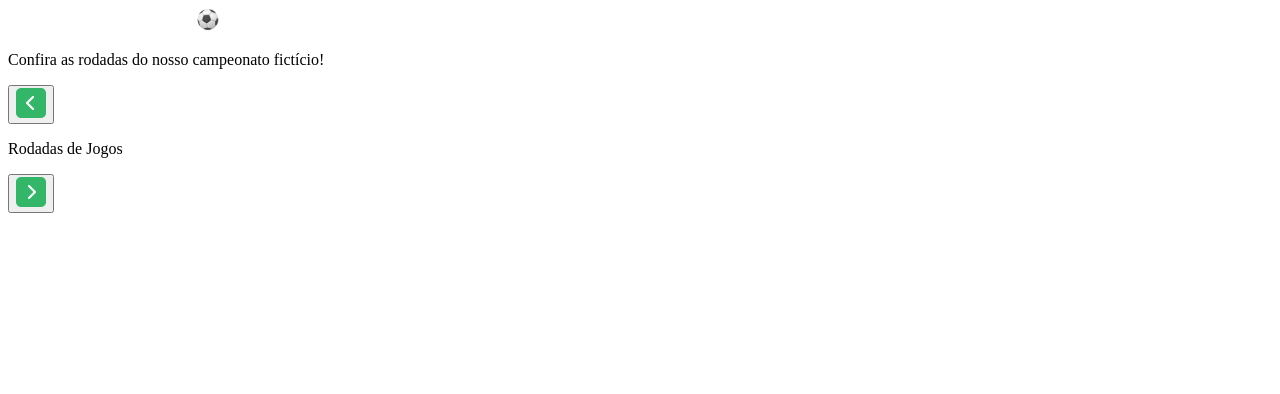
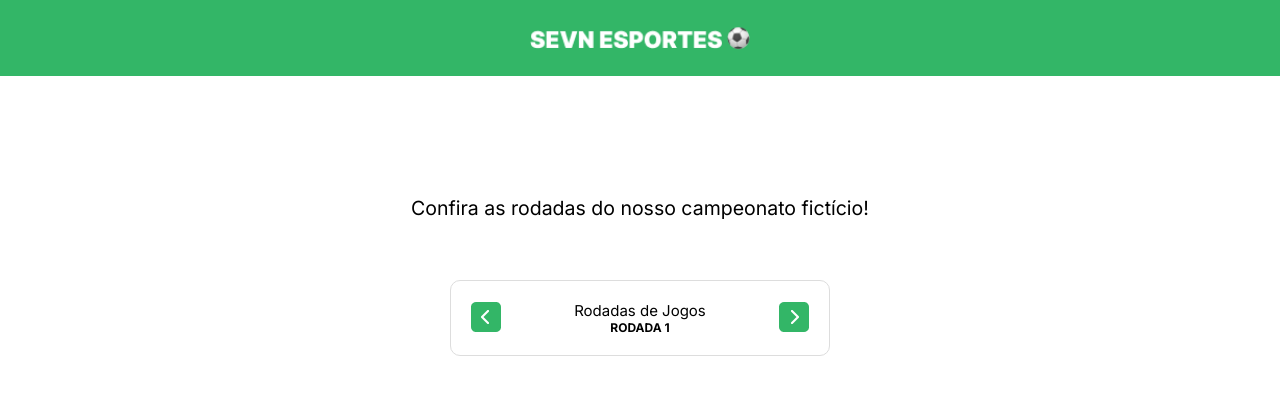
Before and after one commit to AxLBR/sevn-esportes-teste, a plain HTML site: page index.html in a window 1280 px wide. Drawn offline with Linux system fonts and the light colour scheme.

Commit message:
estilização da página / criação do card

```diff
--- a/index.html
+++ b/index.html
@@ -4,6 +4,10 @@
         <meta charset="UTF-8">
         <meta name="viewport" content="width=device-width, initial-scale=1.0">
         <title>Sevn Esportes</title>
+        <link href="./src/css/styles.css" rel="stylesheet">
+        <link rel="preconnect" href="https://fonts.googleapis.com">
+        <link rel="preconnect" href="https://fonts.gstatic.com" crossorigin>
+        <link href="https://fonts.googleapis.com/css2?family=Inter:wght@400;700&display=swap" rel="stylesheet">
         <link rel="icon" href="./src/images/favicon.ico">
     </head>
 
@@ -13,7 +17,7 @@
         </header>
 
         <main>
-            <p>Confira as rodadas do nosso campeonato fictício!</p>
+            <p class="mainDescription">Confira as rodadas do nosso campeonato fictício!</p>
 
             <section>
                 <div class="cardHeader">
@@ -23,7 +27,7 @@
 
                     <div class="titles">
                         <p>Rodadas de Jogos</p>
-                        <p></p>
+                        <p>RODADA 1</p>
                     </div>
 
                     <button class="btnRight">
--- /dev/null
+++ b/src/css/styles.css
@@ -0,0 +1,70 @@
+/* ESTILIZAÇÃO GERAL DA PÁGINA */
+* {
+    padding: 0;
+    margin: 0;
+    box-sizing: border-box;
+    font-display: swap;
+    font-family: 'Inter';
+}
+
+html{
+    background-color: #FFF ;
+    overflow-x: hidden;
+    overscroll-behavior: none;
+    font-size: calc(10px + 0.390625vw);
+}
+
+header{
+    display: flex;
+    justify-content: center;
+    align-items: center;
+    background-color: #33B667;
+    width: 100%;
+    height: 76px;
+}
+
+header img{
+     width: 25%;
+     max-width: 220px;
+}
+
+main{
+    width: 100%;
+    display: flex;
+    flex-direction: column;
+    align-items: center;
+}
+
+.mainDescription{
+    margin-top: 120px;
+    font-size: 1.3em;
+}
+
+section{
+    border: 1px solid #DDD;
+    border-radius: 10px;
+    padding: 20px;
+    width: 380px;
+    margin-top: 60px;
+}
+
+.cardHeader{
+    display: flex;
+    justify-content: space-between;
+}
+
+.btnLeft, .btnRight{
+    width: 30px;
+    border: none;
+    cursor: pointer;
+    background-color: transparent;
+}
+
+.titles{
+    text-align: center;
+}
+
+.titles p:last-of-type{
+    font-size: 0.8em;
+    font-weight: 700;
+}
```
